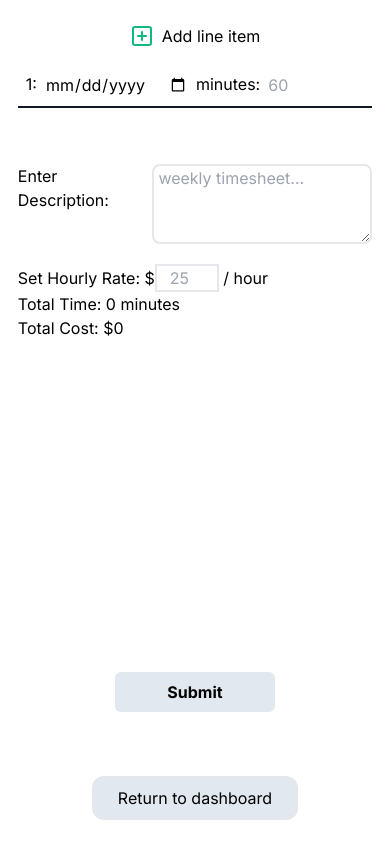
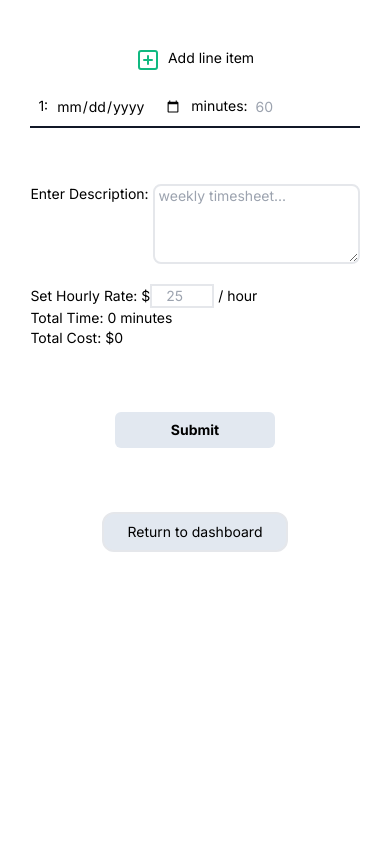
Before and after one commit to NDMyers/accrualify-timesheet, a Next.js app: page /dashboard/add in a window 390 px wide. Built offline with nearby package versions, Linux system fonts and the light colour scheme.

Commit message:
mobile UI updates to the CSS to make it visually cleaner

```diff
--- a/src/app/(auth)/login/page.tsx
+++ b/src/app/(auth)/login/page.tsx
@@ -29,7 +29,6 @@ const Page: FC<PageProps> = ({}) => {
 
     return (
         <>
-
             <div className='flex items-center justify-center min-h-full py-12 px-4 sm:px-6 lg:px-8'>
                 <div className='flex flex-col items-center w-full max-w-md space-y-8'>
                     <div className='flex flex-col items-center gap-8'>
@@ -83,7 +82,6 @@ const Page: FC<PageProps> = ({}) => {
                     </motion.button>
                 </div>
             </div>
-
         </>
     );
 
--- a/src/app/(dashboard)/dashboard/add/page.tsx
+++ b/src/app/(dashboard)/dashboard/add/page.tsx
@@ -5,7 +5,6 @@ import { motion } from 'framer-motion'
 import { Loader2, PlusSquare, XSquare } from 'lucide-react'
 import toast from 'react-hot-toast'
 import axios from 'axios'
-import Link from 'next/link'
 
 
 const Page: FC = ({}) => {
@@ -61,7 +60,7 @@ const Page: FC = ({}) => {
     // Posts timesheet to Redis database when 'Submit' btn. is clicked
     const handleSubmit = async () => {
         if ( description === undefined || rate === undefined ) {
-            toast.error("Please fill in required forms")
+            toast.error("Please fill in the required forms description and rate")
         } else {
             // [UI for user] loading submission
             setShowSuccessState(false);
@@ -106,9 +105,9 @@ const Page: FC = ({}) => {
 
 
     return (
-        <main className='flex flex-col items-center justify-between w-full min-h-screen p-6'>
+        <main className='flex flex-col items-center justify-between w-full py-12 text-sm lg:text-xl'>
 
-            <div className='flex flex-col'>
+            <div className='flex flex-col max-w-sm lg:max-w-xl'>
                 <div className='flex items-center justify-center pb-4'>
                     <motion.button
                         className='flex self-center justify-center w-1/2'
--- a/src/app/(dashboard)/dashboard/page.tsx
+++ b/src/app/(dashboard)/dashboard/page.tsx
@@ -13,7 +13,7 @@ const page = async ({}) => {
 
   return (
 
-    <main className='flex flex-col items-center justify-between w-full min-h-screen p-6'>
+    <main className='flex flex-col items-center justify-between w-full min-h-screen px-4 py-6 pb-20 lg:p-6'>
 
       <div className='flex justify-center w-full max-w-[120rem]'>
         <h1 className='w-full p-4 text-4xl font-semibold text-center tracking-tight border-b-2 border-gray-800 text-slate-800'>
@@ -21,17 +21,17 @@ const page = async ({}) => {
         </h1>
       </div>
 
-      <div className='flex w-full max-w-[120rem] justify-evenly items-center text-md lg:text-2xl'>
-        <Link href='/dashboard/add' className='border-4 p-6 rounded-lg bg-slate-100 hover:scale-105 hover:bg-[rgb(220,220,220)] transition-colors hover:ease-in-out'>
+      <div className='flex flex-col w-full max-w-[120rem] justify-around lg:justify-evenly items-center text-md lg:flex-row lg:text-2xl'>
+        <Link href='/dashboard/add' className='border-4 p-3 my-4 lg:p-6 rounded-lg bg-slate-100 hover:scale-105 hover:bg-[rgb(220,220,220)] transition-colors hover:ease-in-out'>
             Add Timesheet
         </Link>
 
-        <Link href='/dashboard/view' className='border-4 p-6 rounded-lg bg-slate-100 hover:scale-105 hover:bg-[rgb(220,220,220)] transition-colors hover:ease-in-out'>
+        <Link href='/dashboard/view' className='border-4 p-3 my-4 lg:p-6 rounded-lg bg-slate-100 hover:scale-105 hover:bg-[rgb(220,220,220)] transition-colors hover:ease-in-out'>
             View Timesheets
         </Link>
       </div>
 
-      <div className='flex flex-col'>
+      <div className='flex flex-col lg:mb-20'>
         <a className='pb-2'>{session?.user.email}</a>
         <SignOutButton />
       </div>
--- a/src/app/(dashboard)/dashboard/view/page.tsx
+++ b/src/app/(dashboard)/dashboard/view/page.tsx
@@ -43,12 +43,12 @@ const page = async () => {
     )
 
     return (
-        <main className='flex flex-col items-center justify-between w-full min-h-screen p-6'>
+        <main className='flex flex-col items-center justify-between w-full p-6 text-sm lg:text-xl'>
             <div>
                 {results.length > 0 ? (
                     <div>{retrievedTimesheets}</div>
                 ) : (
-                    <div className='pt-40 text-2xl text-center'>
+                    <div className='py-40 text-2xl text-center'>
                         No timesheets to view
                         <br></br>
                         Return to dashboard to add one
--- a/src/components/ToDashButton.tsx
+++ b/src/components/ToDashButton.tsx
@@ -19,7 +19,7 @@ const ToDashButton: FC<ToDashButtonProps> = ({}) => {
     return (
         <Link href='/dashboard'>
             <motion.button
-                className='flex items-center justify-center border-2 px-6 py-2 rounded-xl bg-slate-200'
+                className='flex items-center justify-center border-2 px-6 py-2 rounded-xl bg-slate-200 mb-12 lg:mb-16'
                 onClick={handleLoading}
                 whileHover={{ scale: 1.05, backgroundColor: 'rgb(200,200,200)' }}>
                 {isLoading ? (
```
